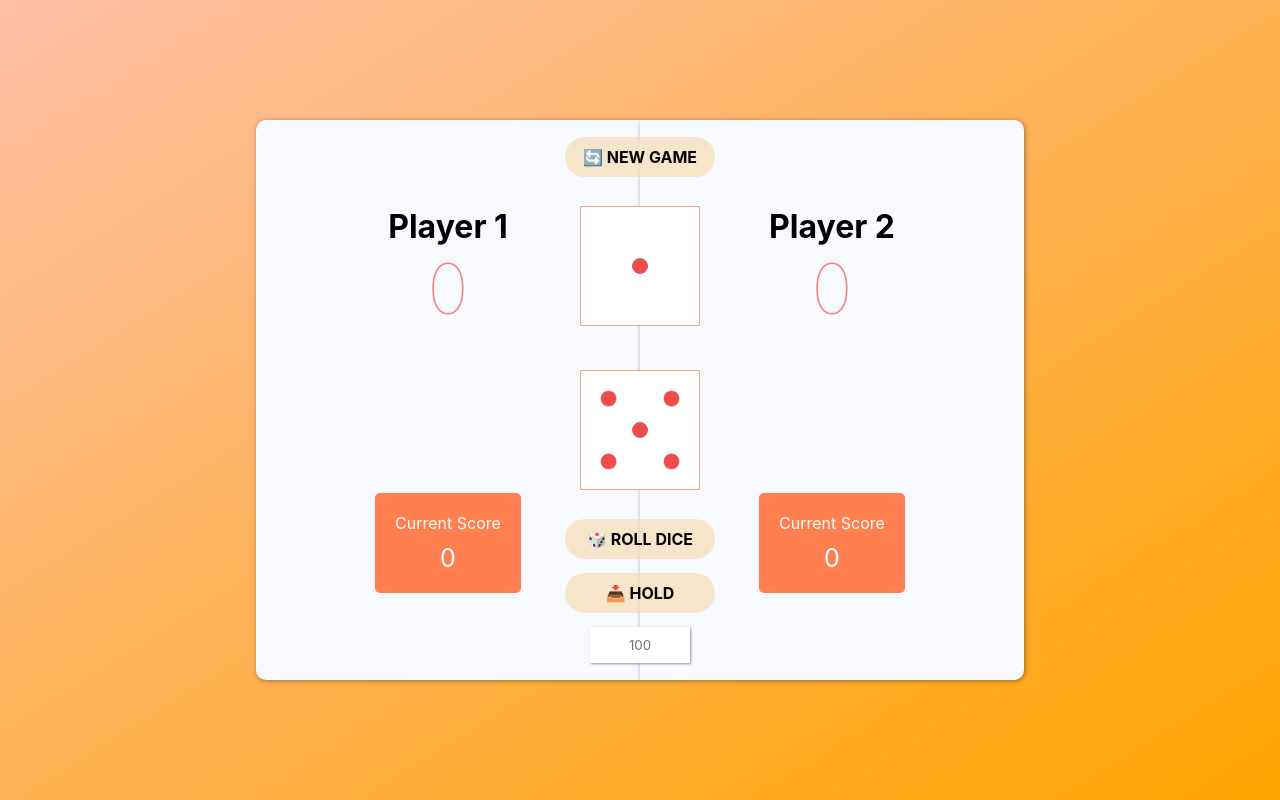
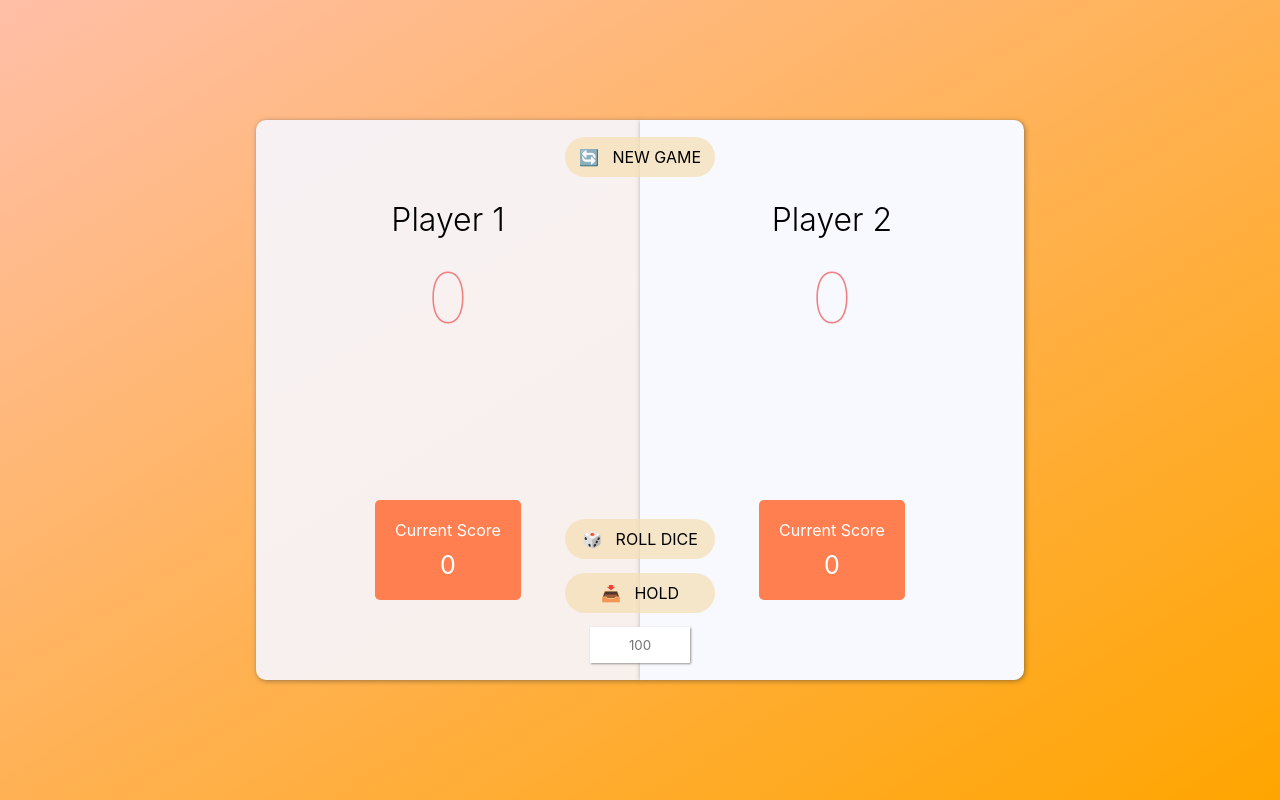
Before and after one commit to Philmon43/React, a React (Create React App) app in the folder dice-game/: page / in a window 1280 px wide. Built offline with nearby package versions, Linux system fonts and the light colour scheme.

Commit message:
score functionality finished

```diff
--- a/dice-game/src/App.js
+++ b/dice-game/src/App.js
@@ -2,42 +2,71 @@ import React from "react"
 import Container from "./Components/Container/Container";
 import PlayerCard from "./Components/playercard/PlayerCard";
 import Console from "./Components/Console/Console";
+import RandomNumber from "./Hooks/RandomNumber"
 
 class App extends React.Component{
     state = {
         scores: [0, 0],
         currentScore: 0,
         activePlayer: 0,
+        diceValue: [0, 0],
         playerOne: "play_card player_1",
-        playerTwo: "play_card player_2"
+        playerTwo: "play_card player_2",
     }
 
+    //swich player
     switchPlayer = () => {
         switch(this.state.activePlayer){
             case 0:
-                this.setState({
-                    playerTwo: "play_card player_2 inactive",
-                    playerOne: "play_card player_1",
-                    activePlayer: 1
-                })
+                this.setState({playerTwo: "play_card player_2", playerOne: "play_card player_1 inactive",activePlayer: 1});
                 break
             case 1:
-                this.setState({
-                    playerOne: "play_card player_1 inactive",
-                    playerTwo: "play_card player_2",
-                    activePlayer: 0
-                })
+                this.setState({playerOne: "play_card player_1", playerTwo: "play_card player_2 inactive",activePlayer: 0});
                 break
             default:
                 break
         }
     }
 
+    //on new Game button click
     newGame = () => console.log("new game")
-    rollDice = () => console.log("roll the dice")
-    holdScore = () => this.switchPlayer()
-    getDiceOnevalue= () => 1
-    getDiceTwovalue= () => 5
+
+    //on roll dice button click
+    rollDice = () => {
+        let radomDiceOne = RandomNumber();
+        let radomDiceTwo = RandomNumber();
+        this.setState({
+            diceValue: [radomDiceOne, radomDiceTwo],
+            currentScore: this.state.currentScore+(radomDiceOne+radomDiceTwo)
+        })
+    }
+
+    //on hold dice button click
+    holdScore = () => {
+        let runningScore = this.state.currentScore;
+        let newScore = this.state.scores;
+        newScore[this.state.activePlayer] += runningScore
+        this.setState({currentScore: 0, scores: newScore});
+        this.switchPlayer()
+    }
+
+
+    componentDidMount(){
+        //set defaul player
+        this.setState({
+            playerOne: "play_card player_1 inactive",
+            playerTwo: "play_card player_2",
+            activePlayer: 0
+        });
+    }
+
+    componentDidUpdate(){
+
+    }
+
+    getDiceOnevalue= () => this.state.diceValue[0];
+    getDiceTwovalue= () => this.state.diceValue[1];
+
     render(){
         return(
             <Container>
@@ -45,6 +74,7 @@ class App extends React.Component{
                     player={this.state.playerOne}
                     player_n= "Player 1"
                     score={this.state.scores[0]}
+                    currentScore = {this.state.activePlayer===0?this.state.currentScore:0}
                 />
 
                 <Console
@@ -59,6 +89,7 @@ class App extends React.Component{
                     player={this.state.playerTwo}
                     player_n = "Player 2"
                     score={this.state.scores[1]}
+                    currentScore = {this.state.activePlayer===1?this.state.currentScore:0}
                 />
             </Container>
         )
--- a/dice-game/src/Components/Console/Console.js
+++ b/dice-game/src/Components/Console/Console.js
@@ -12,7 +12,7 @@ const Console = props => {
     return (
        <div className="console">
           <Button
-           type="🔄 NEW GAME"
+           type="🔄 &nbsp; NEW GAME"
            handleClickEvent={onNewGame}
            />
           <Dice
@@ -22,11 +22,11 @@ const Console = props => {
             diceNum={onDcieTwo}
           />
           <Button
-           type="🎲 ROLL DICE"
+           type="🎲 &nbsp; ROLL DICE"
            handleClickEvent={onRollDice}
            />
           <Button
-           type="📥 HOLD"
+           type="📥 &nbsp; HOLD"
            handleClickEvent={onHoldScore}
            />
           <Input />
--- a/dice-game/src/Components/button/button.css
+++ b/dice-game/src/Components/button/button.css
@@ -11,7 +11,7 @@
     text-align: center;
     border-radius: 25px;
     cursor: pointer;
-    font-weight: bolder;
+    font-weight: 400;
 }
 
 .cutome_btn:active{
--- a/dice-game/src/Components/playercard/PlayerCard.js
+++ b/dice-game/src/Components/playercard/PlayerCard.js
@@ -1,16 +1,16 @@
 import "./playercard.css"
 
 // play_card player_1 active
-const PlayerCard = ({player, player_n, score}) =>{
+const PlayerCard = ({player, player_n, score, currentScore}) =>{
     return (
         <div className={player}>
             <div className="player_box_upper">
                 <h1 className="player_number">{player_n}</h1>
-                <h1 className="player_global_score">0</h1>
+                <h1 className="player_global_score">{score}</h1>
             </div>
             <div className="player_box_lower">
                 <p>Current Score</p>
-                <p className="current_score">{score}</p>
+                <p className="current_score">{currentScore}</p>
             </div>
         </div>
     )
--- a/dice-game/src/Components/playercard/playercard.css
+++ b/dice-game/src/Components/playercard/playercard.css
@@ -29,9 +29,11 @@
 }
 
 .player_box_upper {
-    height: 20%;
+    height: 25%;
 }
-
+.player_number{
+    font-weight:300;
+}
 .player_global_score {
     font-size: 70px;
     font-weight: lighter;
@@ -51,7 +53,7 @@
 }
 
 .inactive {
-    background: rgba(248, 248, 255, 0.8);
+    background: rgba(248, 248, 255, .9);
 }
 
 @media only screen and (max-width: 812px) {
--- /dev/null
+++ b/dice-game/src/Hooks/RandomNumber.js
@@ -0,0 +1,4 @@
+const RandomNumber = () => {
+    return Math.floor(Math.random() * (7 - 1) + 1);
+}
+export default RandomNumber
```
